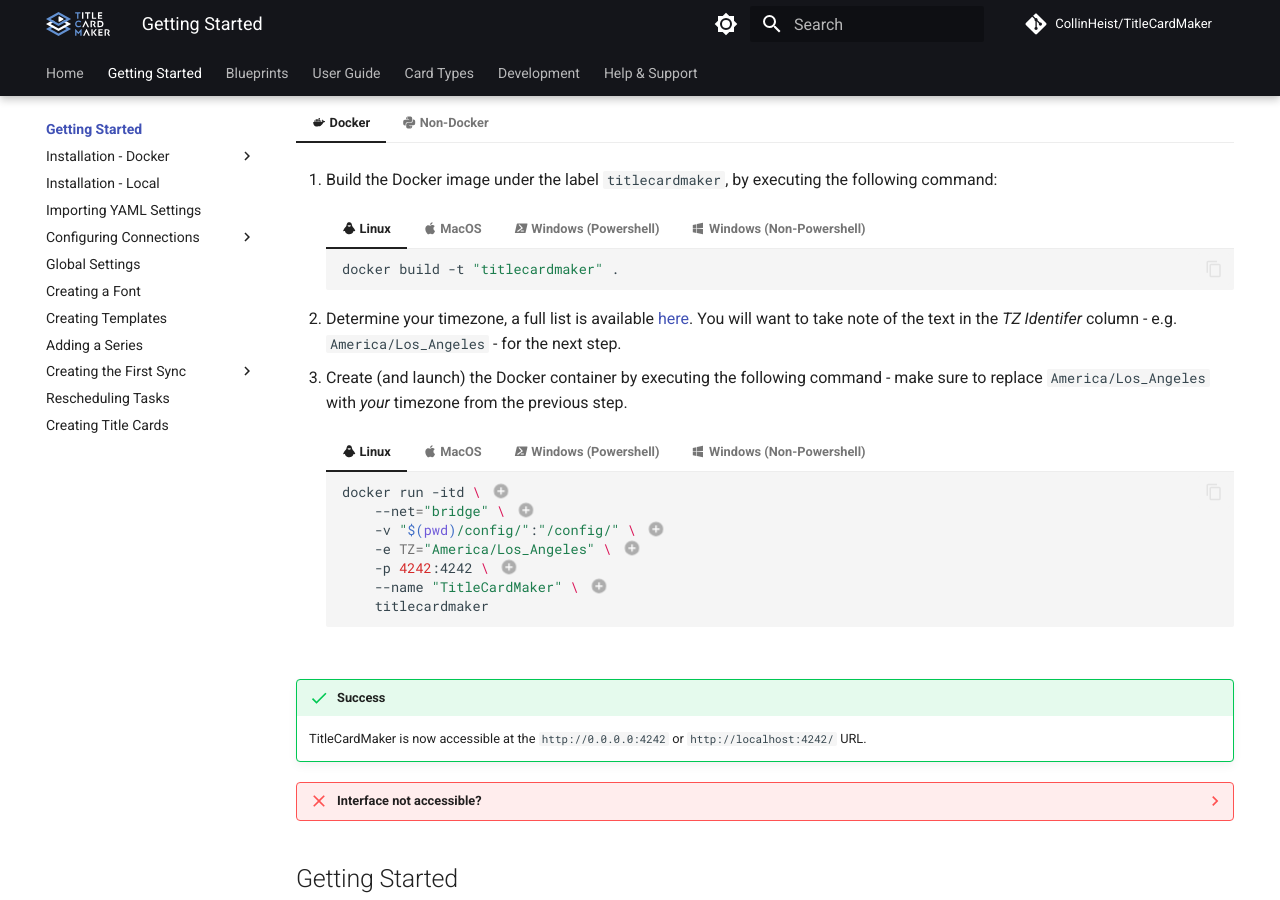
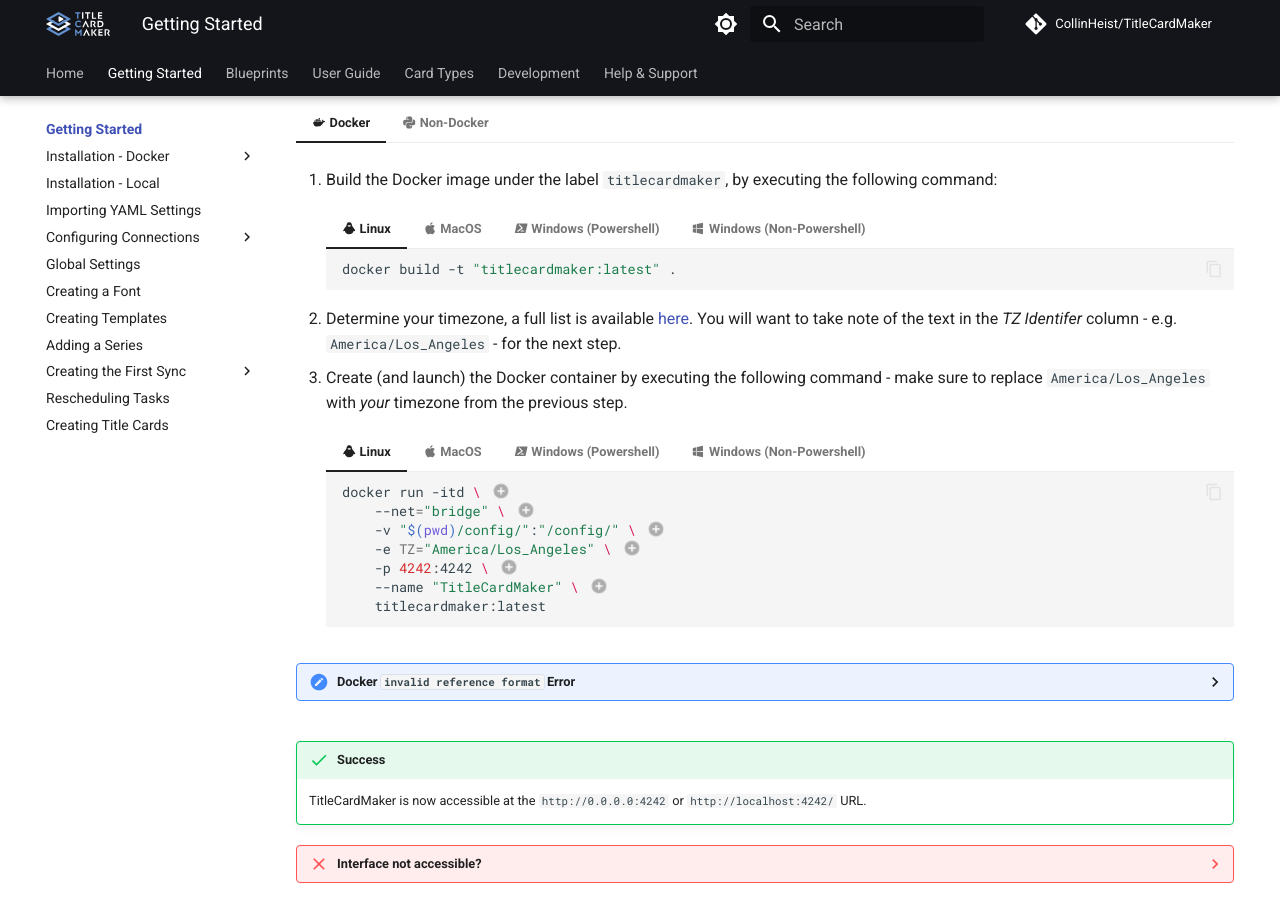
Before and after one commit to CollinHeist/TitleCardMaker, an MkDocs documentation site: the page built from docs/getting_started/index.md, in a window 1280 px wide and 900 px high, scrolled down 1473 px. Built offline with MkDocs 1.6.1 and Material for MkDocs 9.7.7, drawn with Linux system fonts in a browser that asks for light colours; comment, search, counter and statistics services are not loaded.

Commit message:
Revise getting started docs

````diff
--- a/docs/getting_started/index.md
+++ b/docs/getting_started/index.md
@@ -160,25 +160,25 @@
         === ":material-linux: Linux"
 
             ```bash
-            docker build -t "titlecardmaker" .
+            docker build -t "titlecardmaker:latest" .
             ```
 
         === ":material-apple: MacOS"
 
             ```bash
-            docker build -t "titlecardmaker" .
+            docker build -t "titlecardmaker:latest" .
             ```
 
         === ":material-powershell: Windows (Powershell)"
 
             ```bash
-            docker build -t "titlecardmaker" .
+            docker build -t "titlecardmaker:latest" .
             ```
 
         === ":material-microsoft-windows: Windows (Non-Powershell)"
 
             ```bash
-            docker build -t "titlecardmaker" .
+            docker build -t "titlecardmaker:latest" .
             ```
 
     2. Determine your timezone, a full list is available
@@ -199,7 +199,7 @@
                 -e TZ="America/Los_Angeles" \ # (4)!
                 -p 4242:4242 \ # (5)!
                 --name "TitleCardMaker" \ # (6)!
-                titlecardmaker
+                titlecardmaker:latest
             ```
 
             1. Launch the container in the background.
@@ -219,7 +219,7 @@
                 -e TZ="America/Los_Angeles" \ # (4)!
                 -p 4242:4242 \ # (5)!
                 --name "TitleCardMaker" \ # (6)!
-                titlecardmaker
+                titlecardmaker:latest
             ```
 
             1. Launch the container in the background.
@@ -239,7 +239,7 @@
                 -e TZ="America/Los_Angeles" ` # (4)!
                 -p 4242:4242 ` # (5)!
                 --name "TitleCardMaker" ` # (6)!
-                titlecardmaker
+                titlecardmaker:latest
             ```
 
             1. Launch the container in the background.
@@ -259,7 +259,7 @@
                 -e TZ="America/Los_Angeles" ^ # (4)!
                 -p 4242:4242 ^ # (5)!
                 --name "TitleCardMaker" ^ # (6)!
-                titlecardmaker
+                titlecardmaker:latest
             ```
 
             1. Launch the container in the background.
@@ -269,6 +269,17 @@
             4. Set the internal timezone equal to your local timezone.
             5. Make the TCM WebUI accessible at port 4242 on your machine.
             6. Name the container TitleCardMaker.
+
+    ??? error "Docker `invalid reference format` Error"
+
+        If you get an error from Docker saying `invalid reference format` - this
+        means that the command has some typo. Try specifying the command in one-
+        line (removing the ending character from each line).
+
+        Windows users can also _manually_ specify their install directory rather
+        than using `$(pwd)` or `%cd$`, with all forward slashes (`/`) instead of
+        back slashes - e.g. `C:/Users/Documents/TitleCardMaker-WebUI/config`
+        in place of `$(pwd)\TitleCard\config`.
 
 === ":material-language-python: Non-Docker"
 
````
